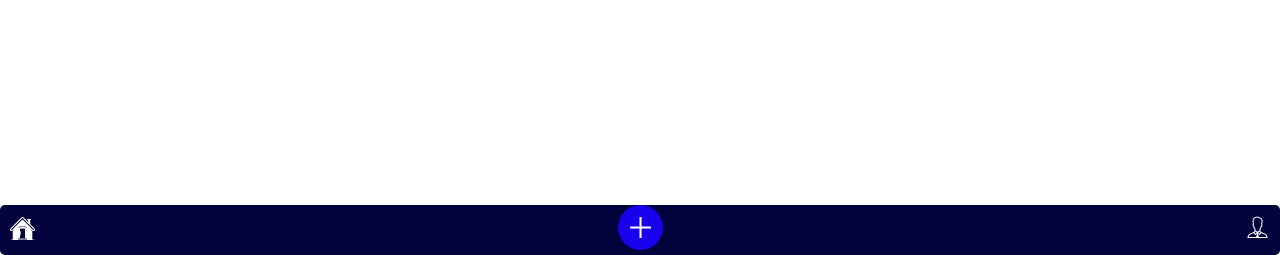
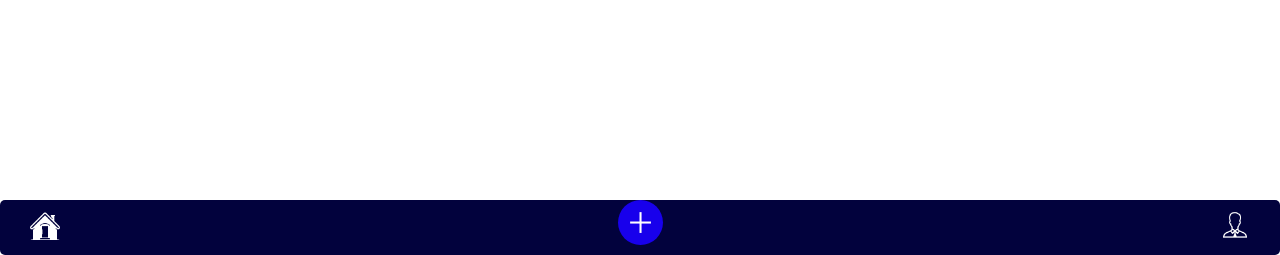
Before and after one commit to Disance/tg-webApp, a PHP site: page / in a window 1280 px wide. Shown: the part 545-800 px from the top of the page. Run offline with PHP 8.4, Linux system fonts and the light colour scheme; some libraries are stand-ins or nearby versions.

Commit message:
navbar 1.3

```diff
--- a/App.css
+++ b/App.css
@@ -24,6 +24,9 @@
     font-size: 17px;
   }
 
+  .navbar a:nth-child(1) {
+    margin-left: 20px;
+  }
   .navbar a:nth-child(2) {
     background-color: #1800ec; /* Цвет фона */
     color: black; /* Цвет текста */
@@ -33,7 +36,9 @@
     display: flex; /* Для центрирования контента внутри */
     align-items: center; /* Центрировать по вертикали */
     justify-content: center; /* Центрировать по горизонтали */
-    padding-bottom: 10px;
+  }
+  .navbar a:nth-child(3) {
+   margin-right: 20px;
   }
 
   .navbar a.center {
--- a/index.html
+++ b/index.html
@@ -11,9 +11,9 @@
     <h1>Фиксированное меню снизу</h1>
 
 <div class="navbar">
-  <a href="#"><img src="./png/icons8-главная-48.png" width="25px" alt=""></a>
+  <a href="#"><img src="./png/icons8-главная-48.png" width="30px" alt=""></a>
   <a href="#"><img src="./png/icons8-плюс-24.png" width="25px" alt=""></a>
-  <a href="#"><img src="./png/icons8-администратор-50.png" width="25px" alt=""></a>
+  <a href="#"><img src="./png/icons8-администратор-50.png" width="30px" alt=""></a>
 </div>
 </body>
 </html>
```
